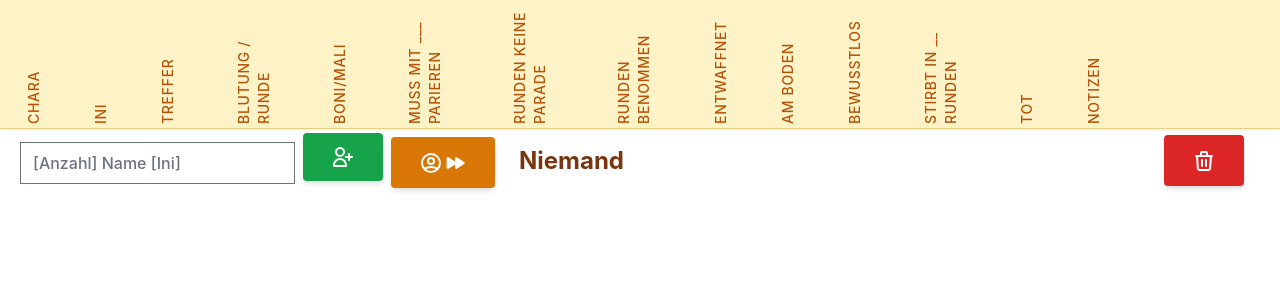
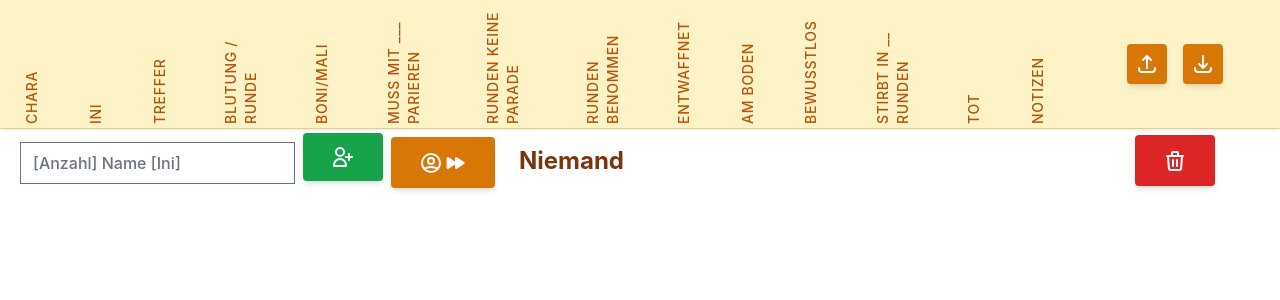
Before and after one commit to schmengler/combat-wombat, a React (Vite) app: page / in a window 1280 px wide. Shown: the top 300 px of the page. Built offline with nearby package versions, Linux system fonts and the light colour scheme.

Commit message:
Add save/load functionality

```diff
--- /dev/null
+++ b/src/Actions/Load.tsx
@@ -0,0 +1,65 @@
+// @ts-ignore
+import {useRef} from "react";
+import {Character} from "../Model/Character";
+
+interface LoadProps
+{
+    setCharacters: (update: (current: Character[]) => Character[]) => void
+    setCurrentId: (update: (current: number) => number) => void
+}
+
+function Load({setCharacters, setCurrentId}: LoadProps) {
+
+    const inputFile = useRef<HTMLInputElement | null>(null)
+
+    function loadDialog() {
+        (inputFile.current as HTMLInputElement).value = '';
+        (inputFile.current as HTMLInputElement).click();
+    }
+    function load(event: React.FormEvent<HTMLInputElement>) {
+        event.stopPropagation();
+        event.preventDefault();
+        // @ts-ignore
+        const file: File = (event.target as HTMLInputElement).files[0];
+        const reader = new FileReader();
+        reader.addEventListener('loadend', () => {
+            try {
+                const {characters, currentId} = JSON.parse((reader.result as string));
+                if (!(characters instanceof Array && typeof currentId === 'number')) {
+                    alert('Invalid file format');
+                    return;
+                }
+                setCharacters((current) => {
+                    try {
+                        return (characters).map(
+                            (data: object): Character => Object.assign(new Character('', 0), data)
+                        );
+                    } catch (e) {
+                        alert('Could not read characters from save file')
+                        return current;
+                    }
+                });
+                setCurrentId(() => currentId);
+            } catch (e) {
+                alert('File is not valid JSON')
+            }
+        });
+        reader.readAsText(file);
+    }
+
+
+    return (
+        <div className={"text-left inline-block mx-2"}>
+            <input type='file' ref={inputFile} style={{display: 'none'}} onInput={load}/>
+            <button type="button"
+                    className="inline-block px-2 py-2 bg-amber-600 text-white font-bold text-xl leading-snug uppercase rounded shadow-md hover:bg-red-700 hover:shadow-lg focus:bg-amber-700 focus:shadow-lg focus:outline-none focus:ring-0 active:bg-amber-800 active:shadow-lg transition duration-150 ease-in-out"
+                    onClick={loadDialog}>
+                <svg xmlns="http://www.w3.org/2000/svg" className="h-6 w-6" fill="none" viewBox="0 0 24 24" stroke="currentColor">
+                    <path strokeLinecap="round" strokeLinejoin="round" strokeWidth={2} d="M4 16v1a3 3 0 003 3h10a3 3 0 003-3v-1m-4-8l-4-4m0 0L8 8m4-4v12" />
+                </svg>
+            </button>
+        </div>
+    )
+}
+
+export default Load;
--- /dev/null
+++ b/src/Actions/Save.tsx
@@ -0,0 +1,45 @@
+// @ts-ignore
+function Save({characters, currentId}) {
+
+    function save() {
+        const filename = prompt('Save as', 'rolemaster-'+new Date().toISOString()+'.json');
+        if (!filename) {
+            return;
+        }
+        let link = document.createElement('a');
+        link.download = filename;
+        link.href = URL.createObjectURL(
+            new Blob(
+                [
+                    JSON.stringify(
+                        {
+                            characters: characters,
+                            currentId: currentId
+                        }
+                    )
+                ],
+                {
+                    type: 'application/json'
+                }
+            )
+        );
+        link.click();
+        URL.revokeObjectURL(link.href);
+
+    }
+
+
+    return (
+        <div className={"text-left inline-block mx-2"}>
+            <button type="button"
+                    className="inline-block px-2 py-2 bg-amber-600 text-white font-bold text-xl leading-snug uppercase rounded shadow-md hover:bg-red-700 hover:shadow-lg focus:bg-amber-700 focus:shadow-lg focus:outline-none focus:ring-0 active:bg-amber-800 active:shadow-lg transition duration-150 ease-in-out"
+                    onClick={save}>
+                <svg xmlns="http://www.w3.org/2000/svg" className="h-6 w-6" fill="none" viewBox="0 0 24 24" stroke="currentColor">
+                    <path strokeLinecap="round" strokeLinejoin="round" strokeWidth={2} d="M4 16v1a3 3 0 003 3h10a3 3 0 003-3v-1m-4-4l-4 4m0 0l-4-4m4 4V4" />
+                </svg>
+            </button>
+        </div>
+    )
+}
+
+export default Save;
--- a/src/Table.tsx
+++ b/src/Table.tsx
@@ -4,6 +4,7 @@ import {Character} from "./Model/Character";
 import CharacterRow from "./Form/CharacterRow";
 import {MutableRefObject, useRef} from "react";
 import Save from "./Actions/Save";
+import Load from "./Actions/Load";
 
 
 // @ts-ignore
@@ -12,6 +13,7 @@ function Table({characters, setCharacters, currentId, setCurrentId}) {
     const tableClass = "min-w-full divide-y divide-amber-200 table-auto dark:divide-amber-700 w-full";
     const theadClass = "bg-amber-100 dark:bg-amber-700 w-full z-10 sticky top-0 drop-shadow";
     const thClass = "py-1 px-2 text-xs xl:text-sm font-medium tracking-wider text-left text-amber-700 uppercase dark:text-amber-400 h-32 rotate-180 sideways";
+    const thActionsClass = "py-1 px-2 text-xs xl:text-sm font-medium tracking-wider text-left text-amber-700 uppercase dark:text-amber-400 h-32 text-center";
     const tbodyClass = "bg-white divide-y divide-amber-200 dark:bg-amber-800 dark:divide-amber-700";
     const tfootClass = "bottom-0 sticky bg-white/80";
 
@@ -60,7 +62,10 @@ function Table({characters, setCharacters, currentId, setCurrentId}) {
                 <th scope="col" className={thClass}>stirbt in __ Runden</th>
                 <th scope="col" className={thClass}>tot</th>
                 <th scope="col" className={thClass + " w-100"}>Notizen</th>
-                <th scope="col" className={thClass}>&nbsp;</th>
+                <th scope="col" className={thActionsClass}>
+                    <Load setCharacters={setCharacters} setCurrentId={setCurrentId} />
+                    <Save characters={characters} currentId={currentId} />
+                </th>
             </tr>
             </thead>
             <tbody className={tbodyClass} ref={characterTable}>
```
